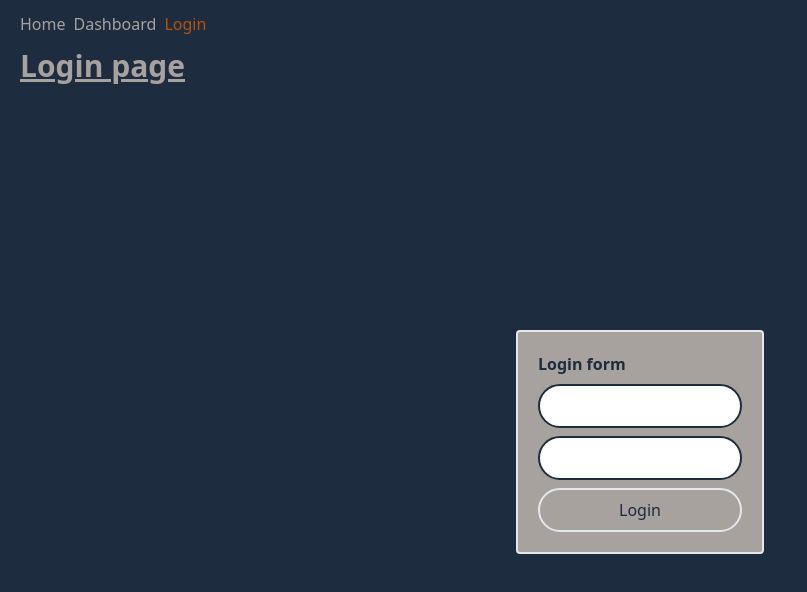
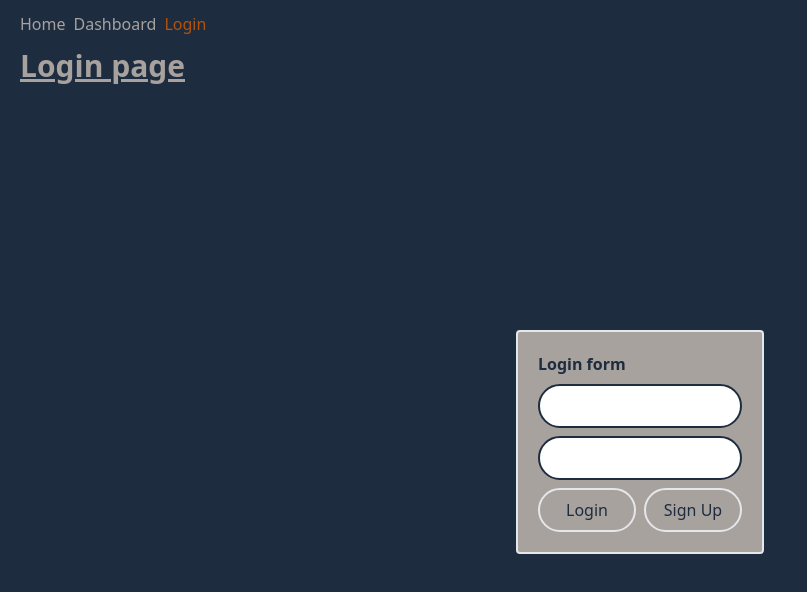
Before and after one commit to sofronovsd/my-coach, a React (Create React App) app: page /login in a window 1280 px wide. Shown: the top 592 px of the page, without its empty margins (0-807 px from the left). Built offline with nearby package versions, Linux system fonts and the light colour scheme.

Commit message:
add sign up option

```diff
--- a/src/api/login.ts
+++ b/src/api/login.ts
@@ -14,3 +14,16 @@ export const login = async (login: string, password: string) => {
 		}
 	});
 }
+
+export const signUp = async (login: string, password: string) => {
+	let data = JSON.stringify({
+		login,
+		password,
+	})
+
+	return axios.post<{ token: string }>(`${BASE_URL}/login/create`, data,{
+		headers: {
+			"Content-Type" : "application/json",
+		}
+	});
+}
--- a/src/pages/Login/LoginPage.tsx
+++ b/src/pages/Login/LoginPage.tsx
@@ -7,8 +7,10 @@ import {
 	useNavigate,
 } from 'react-router-dom';
 
-import { login } from '../../api/login';
-import { getDashboard } from '../../api/dashboard';
+import {
+	login,
+	signUp,
+} from '../../api/login';
 import Card from '../../components/card';
 import Button from '../../ui/Button';
 import TextInput from '../../ui/TextInput';
@@ -42,11 +44,21 @@ const LoginPage = () => {
 		}
 	}, [username, password]);
 
-	const handleFetchDashboard = useCallback(() => {
-		getDashboard()
+	const handleSignUp = useCallback(() => {
+		if (username && password) {
+			signUp(username, password)
 				.then(res => {
+					const {
+						data,
+					} = res;
+					const {
+						token,
+					} = data;
+					localStorage.setItem('access-token', token);
+					navigate(from, { replace: true });
 				});
-	}, []);
+		}
+	}, [username, password]);
 
 	return (
 		<div className="flex flex-col flex-grow flex-grow">
@@ -71,12 +83,21 @@ const LoginPage = () => {
 						onChange={(e) => setPassword(e.target.value)}
 						rounded
 					/>
+					<div className="flex justify-between">
 						<Button
 							onClick={handleLogin}
 							rounded
+							className="mr-2"
 						>
 							Login
 						</Button>
+						<Button
+							onClick={handleSignUp}
+							rounded
+						>
+							Sign Up
+						</Button>
+					</div>
 				</Card>
 			</div>
 		</div>
--- a/src/pages/MainLayout.tsx
+++ b/src/pages/MainLayout.tsx
@@ -29,7 +29,7 @@ const MainLayout = () => {
 				{token ? (
 					<Button
 						onClick={handleOnLogOut}
-						className="ml-2 p-0 border-none"
+						className="ml-2 p-0 border-none w-fit"
 						color="secondary"
 					>
 						Log out
--- a/src/ui/Button/Button.tsx
+++ b/src/ui/Button/Button.tsx
@@ -17,9 +17,9 @@ const Button = (props: ButtonProps) => {
 
 	return (
 		<button
-			className={classnames(`border-2 p-2 ${className}`, {
+			className={classnames(`w-full border-2 p-2 ${className}`, {
 				'rounded-3xl': rounded,
-				'text-sea bg-stone-400': color === 'primary',
+				'text-sea bg-stone-400 hover:border-amber-700 hover:text-amber-700': color === 'primary',
 				'text-amber-700 bg-sea': color === 'secondary',
 			})}
 			type="button"
```
Lines whose indentation alone changed are shown as unchanged.
